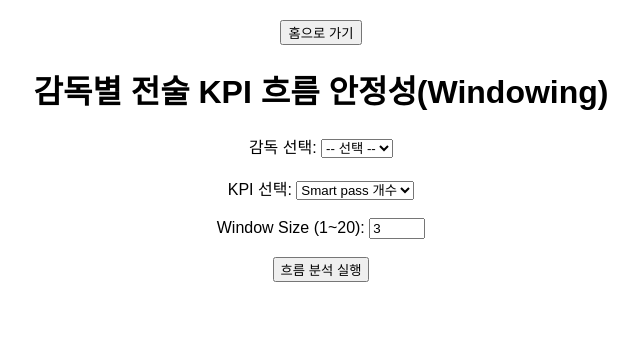
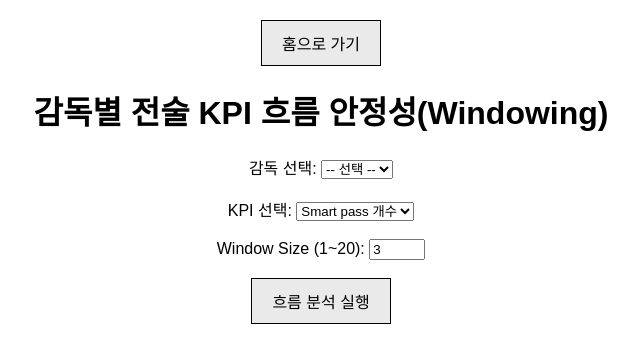
Before and after one commit to seoahS01/BigData-Application, a PHP site: page /pages/windowing.php in a window 1280 px wide. Shown: the top 363 px of the page, without its empty margins (319-959 px from the left). Run offline with PHP 8.4, Linux system fonts and the light colour scheme; data that the repository does not hold is empty.

Commit message:
windowing에 세션 연동 추가

```diff
--- a/team14/pages/windowing.php
+++ b/team14/pages/windowing.php
@@ -1,3 +1,17 @@
+<?php
+session_start();
+
+if (isset($_POST['color'])) {
+    $_SESSION['button_color'] = $_POST['color'];
+}
+
+$button_color = $_SESSION['button_color'] ?? '#EAEAEA';
+
+function buttonStyle($color) {
+    return "background-color: $color; color: black; border: black; border: 1px solid black; cursor: pointer; padding: 10px 20px; font-size: 1em;";
+}
+?>
+
 <?php
 
 // 담당자 2171054 황서아
@@ -88,7 +102,7 @@ if (!empty($selected_coach)) {
 <body>
 
 <form action="../index.php" method="get" style="margin-top:20px;">
-    <button type="submit">홈으로 가기</button>
+    <button type="submit" style="<?= buttonStyle($button_color) ?>">홈으로 가기</button>
 </form>
 
 <h1>감독별 전술 KPI 흐름 안정성(Windowing)</h1>
@@ -119,7 +133,7 @@ if (!empty($selected_coach)) {
 
     <br><br>
 
-    <button type="submit">흐름 분석 실행</button>
+    <button type="submit" style="<?= buttonStyle($button_color) ?>">흐름 분석 실행</button>
 </form>
 
 <?php if (!empty($selected_coach) && empty($rows)) { ?>
```
